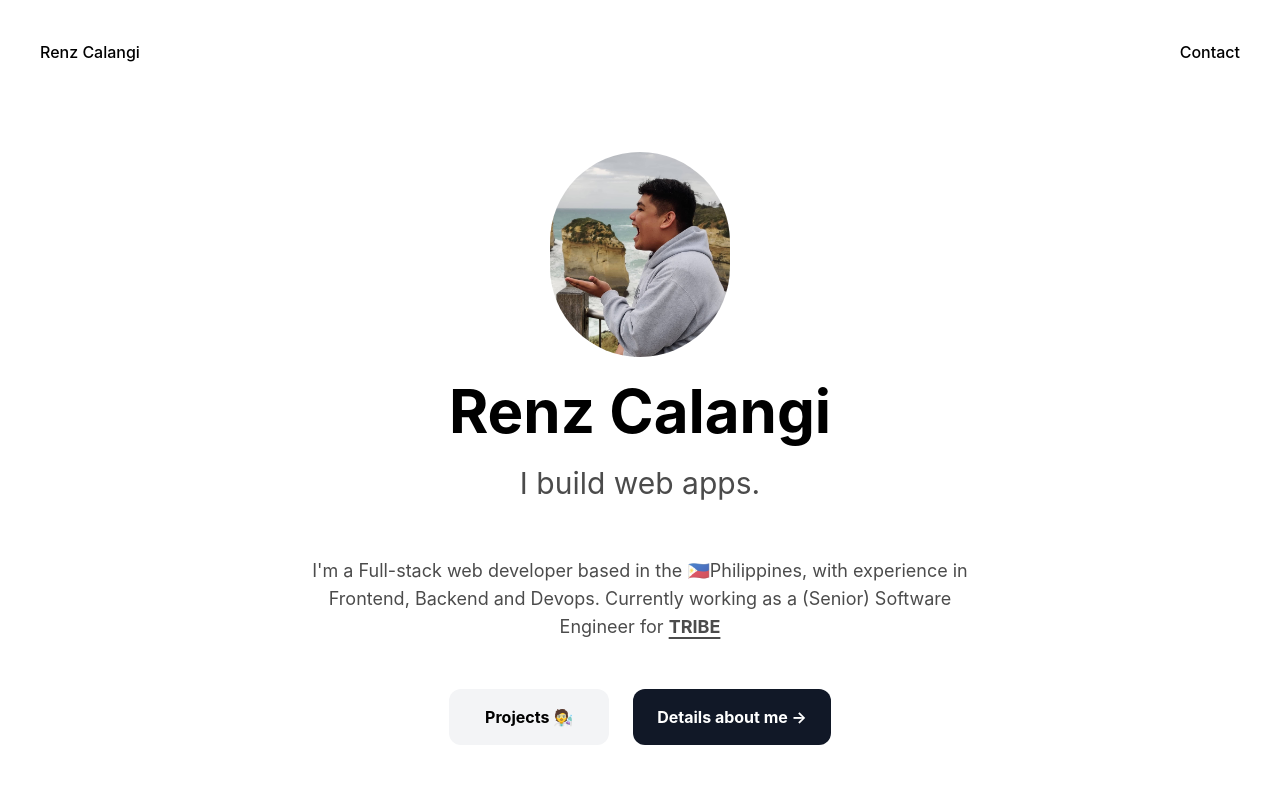
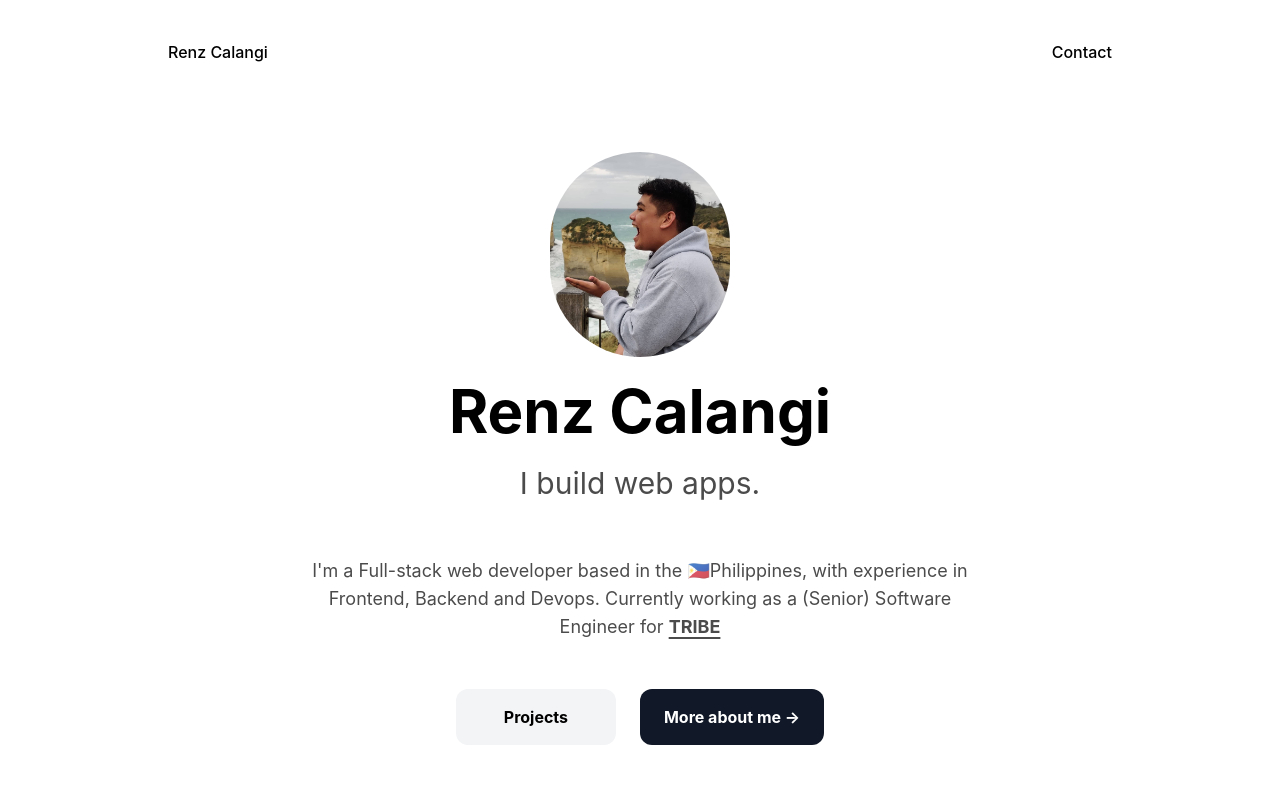
Before and after one commit to rrcc0044/renzcalangi.com, a Next.js app: page / in a window 1280 px wide. Shown: the top 800 px of the page. Built offline with nearby package versions, Linux system fonts and the light colour scheme.

Commit message:
chore: minor spacing adjustments

```diff
--- a/components/Layout.tsx
+++ b/components/Layout.tsx
@@ -26,8 +26,10 @@ const Layout = ({
       />
     </Head>
 
-    <div className="flex flex-col min-h-screen">
-      <Nav />
+    <div className="flex flex-col min-h-screen items-center justify-center">
+      <div className="w-full max-w-5xl">
+        <Nav />
+      </div>
       <main className="grow flex flex-col items-center justify-center my-12 mx-auto h-full w-full overflow-hidden">
         {children}
       </main>
--- a/components/Nav.tsx
+++ b/components/Nav.tsx
@@ -2,7 +2,7 @@ import Link from 'next/link';
 
 const Nav = () => {
   return (
-    <div className="flex justify-between py-10 px-10">
+    <div className="w-full flex justify-between py-10 px-10">
       <Link href="/">
         <a className="font-medium hover:transition-opacity hover:opacity-70">
           Renz Calangi
--- a/pages/index.tsx
+++ b/pages/index.tsx
@@ -33,12 +33,12 @@ const IndexPage = () => (
       <div className="flex flex-row gap-6">
         <Link href="/projects">
           <button className="bg-gray-100 hover:bg-gray-200 font-bold py-4 px-6 rounded-xl w-40 text-center">
-            <p className="text-base">Projects 🧑‍🔬</p>
+            <p className="text-base">Projects</p>
           </button>
         </Link>
         <Link href="/about">
           <button className="bg-gray-900 hover:bg-gray-700 text-white font-bold py-4 px-6 rounded-xl">
-            <p className="text-base">Details about me &rarr;</p>
+            <p className="text-base">More about me &rarr;</p>
           </button>
         </Link>
       </div>
--- a/pages/projects/index.tsx
+++ b/pages/projects/index.tsx
@@ -1,7 +1,7 @@
 const ProjectsPage = () => {
   return (
     <div className="sm:px-8 mt-16 sm:mt-32">
-      <div className="mx-auto max-w-7xl lg:px-8">
+      <div className="mx-auto max-w-5xl lg:px-8">
         <div className="relative px-4 sm:px-8 lg:px-12">
           <div className="mx-auto max-w-2xl lg:max-w-5xl">
             <header className="max-w-2xl">
```
